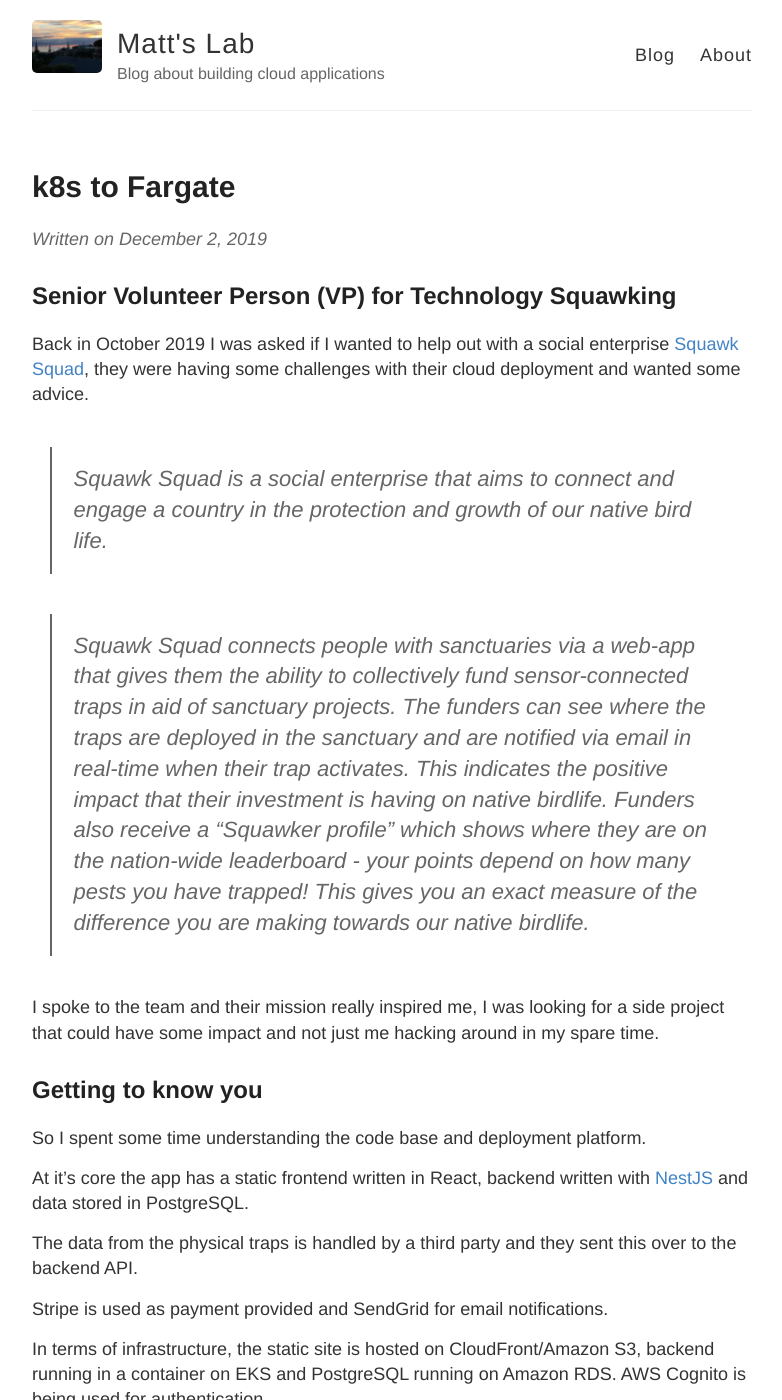
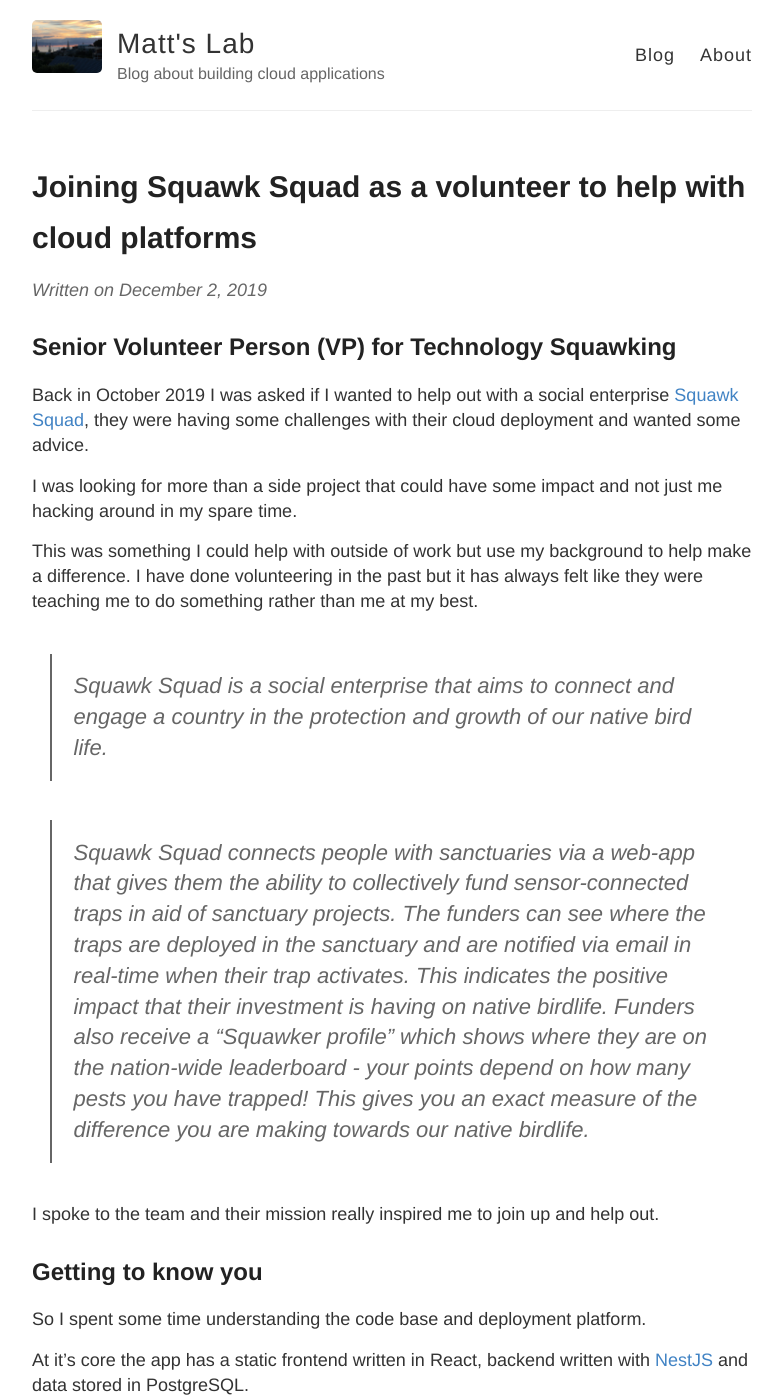
Before and after one commit to msimpsonnz/msimpsonnz.github.io, a Jekyll site: the page built from _posts/2019-12-02-k8s-to-fargate.md, in a window 1280 px wide and 1400 px high. Shown: the whole window, without its empty margins (248-1030 px from the left). Built offline with Jekyll 4.4.1, drawn with Linux system fonts in a browser that asks for light colours; comment, search, counter and statistics services are not loaded.

Commit message:
fix ss post

```diff
--- a/_posts/2019-12-02-k8s-to-fargate.md
+++ b/_posts/2019-12-02-k8s-to-fargate.md
@@ -1,7 +1,7 @@
 ---
 layout: post
-title: k8s to Fargate
-summary: In this post we take a look at the process of moving a NestJS API running in k8s to a task definition in AWS Fargate
+title: Joining Squawk Squad as a volunteer to help with cloud platforms
+summary: In this post we take a look at how I helped save cost by moving a NestJS API running in k8s to a task definition in AWS Fargate
 tags: [aws, fargate]
 ---
 
@@ -9,11 +9,15 @@
 
 Back in October 2019 I was asked if I wanted to help out with a social enterprise [Squawk Squad](https://squawksquad.co.nz), they were having some challenges with their cloud deployment and wanted some advice.
 
+I was looking for more than a side project that could have some impact and not just me hacking around in my spare time.
+
+This was something I could help with outside of work but use my background to help make a difference. I have done volunteering in the past but it has always felt like they were teaching me to do something rather than me at my best.
+
 > Squawk Squad is a social enterprise that aims to connect and engage a country in the protection and growth of our native bird life.
 
 > Squawk Squad connects people with sanctuaries via a web-app that gives them the ability to collectively fund sensor-connected traps in aid of sanctuary projects. The funders can see where the traps are deployed in the sanctuary and are notified via email in real-time when their trap activates. This indicates the positive impact that their investment is having on native birdlife. Funders also receive a “Squawker profile” which shows where they are on the nation-wide leaderboard - your points depend on how many pests you have trapped! This gives you an exact measure of the difference you are making towards our native birdlife.
 
-I spoke to the team and their mission really inspired me, I was looking for a side project that could have some impact and not just me hacking around in my spare time.
+I spoke to the team and their mission really inspired me to join up and help out.
 
 ## Getting to know you
 
```
